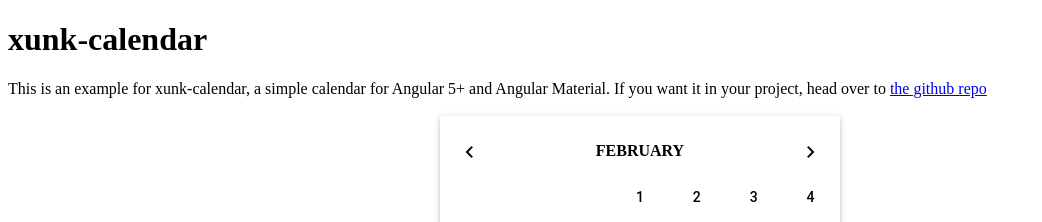
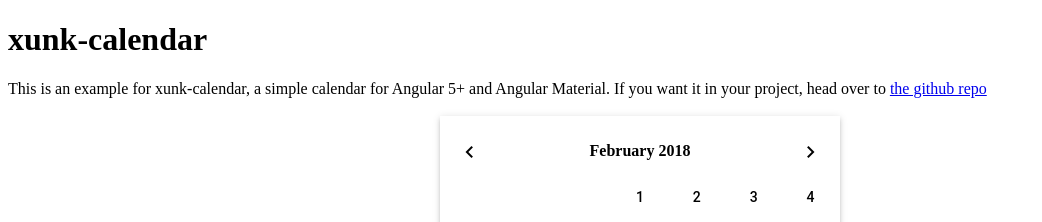
Before and after one commit to radialapps/xunk-calendar, an Angular app: page / in a window 1280 px wide. Shown: the top 222 px of the page, without its empty margins (0-1042 px from the left). Built offline with nearby package versions, Linux system fonts and the light colour scheme.

Commit message:
Include year in header, un-capitalize month (3 of #2)

```diff
--- a/src/xunk-calendar/xunk-calendar.component.html
+++ b/src/xunk-calendar/xunk-calendar.component.html
@@ -10,7 +10,7 @@
       </th>
 
       <!-- Month label -->
-      <th colspan=5>{{monthNames[openPage.month].toUpperCase()}}</th>
+      <th colspan=5>{{monthNames[openPage.month]}} {{openPage.year}}</th>
 
       <!-- Next month button -->
       <th>
```
